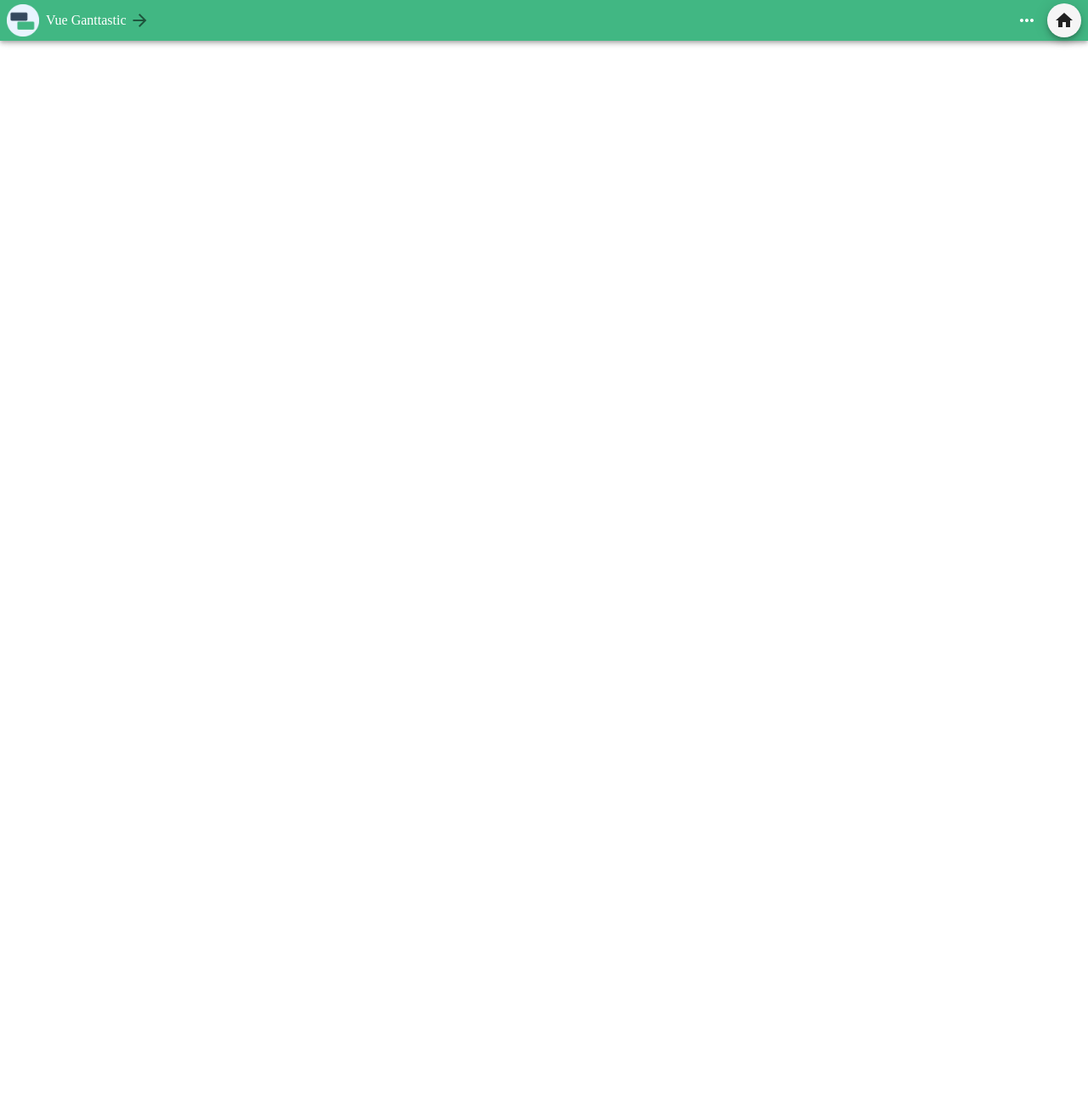
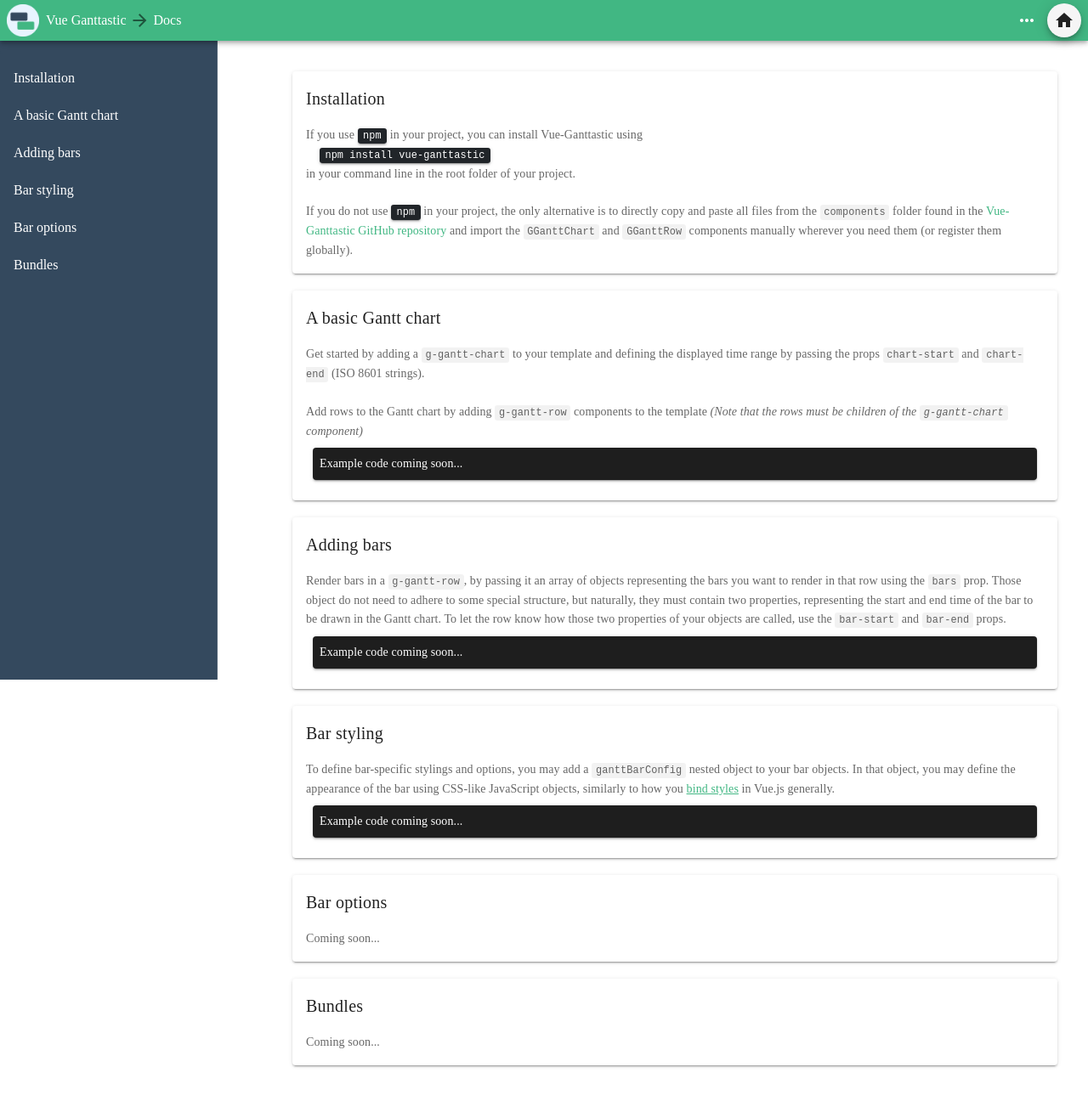
Before and after one commit to zunnzunn/vue-ganttastic-homepage, a Vue app: page /#/docs in a window 1280 px wide. Shown: the top 1296 px of the page at 85% size. Before the commit the page ends 800 px from the top, so only its background shows below. Built offline with nearby package versions, Linux system fonts and the light colour scheme.

Commit message:
Added new route: Docs page

```diff
--- a/src/App.vue
+++ b/src/App.vue
@@ -21,7 +21,7 @@
                 </v-btn>
               </template>
               <v-list dense>
-                <v-list-item>
+                <v-list-item to="docs">
                   <v-icon left>mdi-file-document</v-icon>
                   Docs
                 </v-list-item>
--- a/src/router/index.js
+++ b/src/router/index.js
@@ -13,10 +13,12 @@ const routes = [
   {
     path: '/example',
     name: 'Example',
-    // route level code-splitting
-    // this generates a separate chunk (about.[hash].js) for this route
-    // which is lazy-loaded when the route is visited.
     component: () => import(/* webpackChunkName: "about" */ '../views/Example.vue')
+  },
+  {
+    path: '/docs',
+    name: 'Docs',
+    component: () => import(/* webpackChunkName: "about" */ '../views/Docs.vue')
   }
 ]
 
--- /dev/null
+++ b/src/views/Docs.vue
@@ -0,0 +1,130 @@
+<template>
+  <v-container fluid>
+    <v-row no-gutters>
+
+      <v-col cols="3">
+        <v-navigation-drawer dark
+                            color="#34495E"
+                            permanent
+                            clipped
+                            fixed
+        >
+          <v-card class="pa-8" color="#34495E" flat/>
+          <v-list dense nav>
+            <v-list-item @click="$vuetify.goTo('#installation')">
+              Installation
+            </v-list-item>
+            <v-list-item @click="$vuetify.goTo('#basicGanttChart')">
+              A basic Gantt chart
+            </v-list-item>
+            <v-list-item @click="$vuetify.goTo('#addingBars')">
+              Adding bars
+            </v-list-item>
+            <v-list-item @click="$vuetify.goTo('#barStyling')">
+              Bar styling
+            </v-list-item>
+            <v-list-item @click="$vuetify.goTo('#barOptions')">
+              Bar options
+            </v-list-item>
+            <v-list-item @click="$vuetify.goTo('#bundles')">
+              Bundles
+            </v-list-item>
+          </v-list>
+        </v-navigation-drawer>
+      </v-col>
+
+    <v-col cols="9">
+      <v-container>
+        <v-card class="mb-5" id="installation">
+          <v-card-title>Installation</v-card-title>
+          <v-card-text>
+            If you use <kbd>npm</kbd> in your project, you can install Vue-Ganttastic using<br>
+            <kbd class="ma-4">npm install vue-ganttastic</kbd> <br>
+            in your command line in the root folder of your project. <br> <br>
+            If you do not use <kbd>npm</kbd> in your project, the only alternative is to directly copy and paste
+            all files from the <code>components</code> folder found in the <a>Vue-Ganttastic GitHub repository</a>
+            and import the <code>GGanttChart</code> and <code>GGanttRow</code> components manually wherever you need them
+            (or register them globally).
+          </v-card-text>
+        </v-card>
+
+        <v-card class="mt-5 mb-5" id="basicGanttChart">
+          <v-card-title>A basic Gantt chart</v-card-title>
+          <v-card-text>
+            Get started by adding a <code>g-gantt-chart</code>
+            to your template and defining the displayed time range by passing the props <code>chart-start</code>
+            and <code>chart-end</code> (ISO 8601 strings). <br><br>
+            Add rows to the Gantt chart by adding <code>g-gantt-row</code>
+            components to the template <i>(Note that the rows must be children of the <code>g-gantt-chart</code> component)</i>
+            <v-card class="pa-2 ma-2" dark>
+              Example code coming soon...
+            </v-card>
+          </v-card-text>
+        </v-card>
+
+        <v-card class="mt-5 mb-5" id="addingBars">
+          <v-card-title>Adding bars</v-card-title>
+          <v-card-text>
+            Render bars in a <code>g-gantt-row</code>, by passing it an array of objects representing the bars
+            you want to render in that row using the <code>bars</code> prop. Those object do not need to adhere to some special
+            structure, but naturally, they must contain two properties, representing the start and end time of the bar to be drawn in
+            the Gantt chart. To let the row know how those two properties of your objects are called, use the <code>bar-start</code>
+            and <code>bar-end</code> props.
+            <v-card class="pa-2 ma-2" dark>
+              Example code coming soon...
+            </v-card>
+          </v-card-text>
+        </v-card>
+
+        <v-card class="mt-5 mb-5" id="barStyling">
+          <v-card-title>Bar styling</v-card-title>
+          <v-card-text>
+            To define bar-specific stylings and options, you may add a <code>ganttBarConfig</code> nested object
+            to your bar objects. In that object, you may define the appearance of the bar using CSS-like JavaScript objects,
+            similarly to how you
+            <a href="https://vuejs.org/v2/guide/class-and-style.html#Binding-Inline-Styles">bind styles</a>
+            in Vue.js generally.
+            <v-card class="pa-2 ma-2" dark>
+              Example code coming soon...
+            </v-card>
+          </v-card-text>
+        </v-card>
+
+        <v-card class="mt-5 mb-5" id="barOptions">
+          <v-card-title>Bar options</v-card-title>
+          <v-card-text>
+            Coming soon...
+          </v-card-text>
+        </v-card>
+
+        <v-card class="mt-5 mb-5" id="bundles">
+          <v-card-title>Bundles</v-card-title>
+          <v-card-text>
+            Coming soon...
+          </v-card-text>
+        </v-card>
+
+      </v-container>
+    </v-col>
+    </v-row>
+  </v-container>
+</template>
+
+<script>
+export default {
+  data(){
+    return{
+      exampleCode: `
+      <g-gantt-chart>
+        <g-gantt-row/>
+        <g-gantt-row/>
+        <g-gantt-row/>
+      </g-gantt-chart>`
+    }
+  }
+}
+</script>
+
+<style>
+
+</style>
--- a/src/views/Example.vue
+++ b/src/views/Example.vue
@@ -33,7 +33,7 @@
       </g-gantt-chart>
     </div>
 
-    <v-card width="100%" height="35vh">
+    <v-card width="100%" height="35vh" color ="#dff2ea">
       <v-row class="pa-6">
         <v-col cols="3">
           <v-checkbox v-model="hideTimeaxis"
@@ -165,12 +165,6 @@ export default {
           label: "Row #1",
           barList: [
             {
-              myStart: "2020-03-02 18:00",
-              myEnd: "2020-03-02 23:00",
-              label: "Immobile",
-              ganttBarConfig: {color:"white", backgroundColor: "#404040", opacity: 0.5, immobile: true}
-            },
-            {
               myStart: "2020-03-03 18:00",
               myEnd: "2020-03-03 23:00",
               label: "Immobile",
--- a/src/views/Home.vue
+++ b/src/views/Home.vue
@@ -18,7 +18,7 @@
 
     <v-col cols="3">
       <v-row justify="center">
-        <v-btn x-large color="primary" width="170">
+        <v-btn x-large color="primary" width="170" to="docs">
           <v-icon left>mdi-file-document</v-icon>
           <span>Docs</span>
         </v-btn>
@@ -27,7 +27,7 @@
 
     <v-col cols="3">
       <v-row justify="center" >
-        <v-btn x-large color="primary" to="example" width="170">
+        <v-btn x-large color="primary" width="170" to="example">
           <v-icon left>mdi-chart-gantt</v-icon>
           <span>Example</span>
         </v-btn>
```
